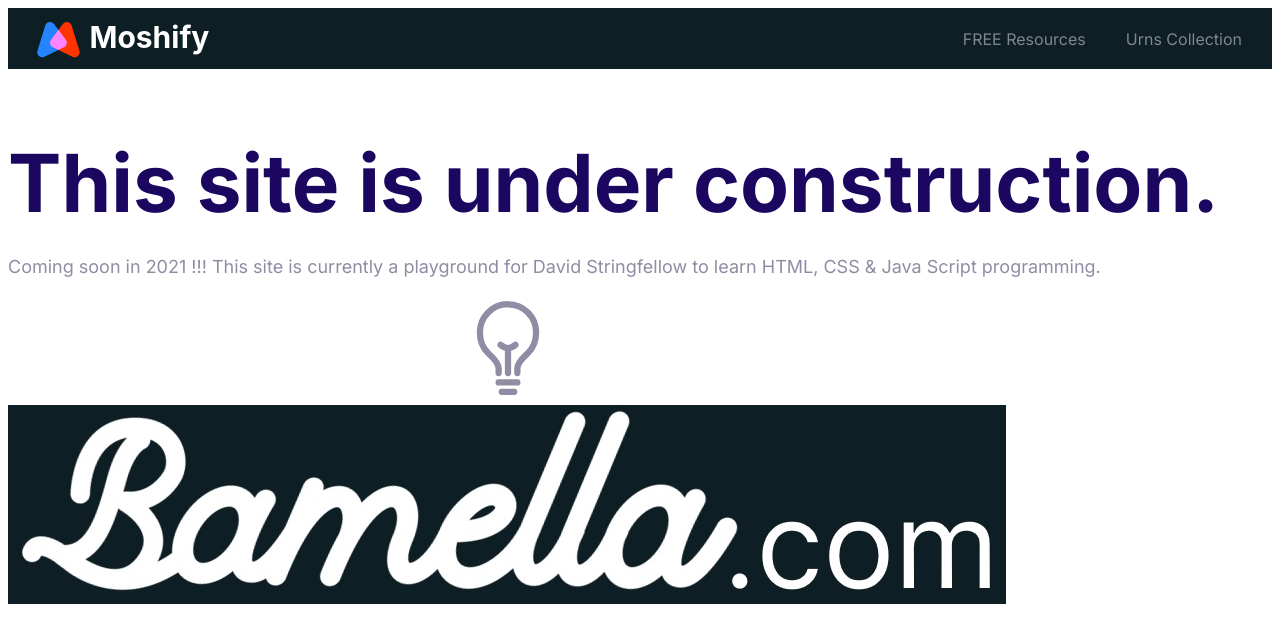
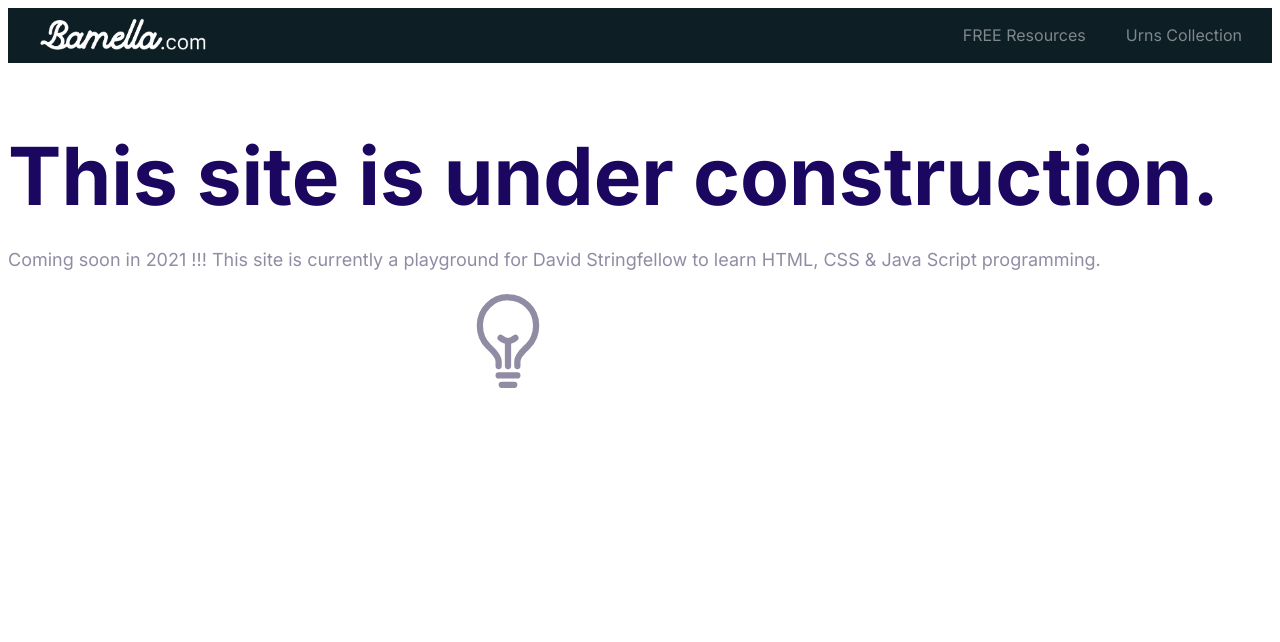
Before and after one commit to Great-Acquisitions/Bamella, a website built with Parcel: page index.html in a window 1280 px wide. Built offline with nearby package versions, Linux system fonts and the light colour scheme.

Commit message:
Nav Logo Updated commit.

```diff
--- a/CSS/styles.css
+++ b/CSS/styles.css
@@ -202,7 +202,10 @@
   border-radius: 5px;
 }
 .nav__brand {
-  transform: translateY(5px);
+  width: 170px;
+  padding-top: 10px;
+  padding-bottom: 4px;
+  padding-left: 20px;
 }
 
 @media screen and (min-width: 768px) {
@@ -233,3 +236,13 @@
 .icon--primary {
   fill: var(--color-primary);
 }
+/***********************/
+/* Playing with Images */
+/***********************/
+
+.img--change001 {
+  width: 200px;
+}
+.img--change002 {
+  width: 200px;
+}
--- a/index.html
+++ b/index.html
@@ -15,7 +15,9 @@
   <body>
     <header>
       <nav class="nav collapsible">
-        <a class="nav__brand" href="/"><img src="icons/logo.svg" alt="" /></a>
+        <a href="/"
+          ><img class="nav__brand" src="images/Bamella dot com.jpg" alt=""
+        /></a>
         <img
           class="nav__toggler"
           src="icons/menu.svg"
@@ -39,7 +41,7 @@
     <svg class="icon icon--primary">
       <use xlink:href="sprite.svg#bulb-outline"></use>
     </svg>
-    <img src="images/Bamella dot com.jpg" alt="" />
+
     <script src="js/main.js"></script>
   </body>
 </html>
```
